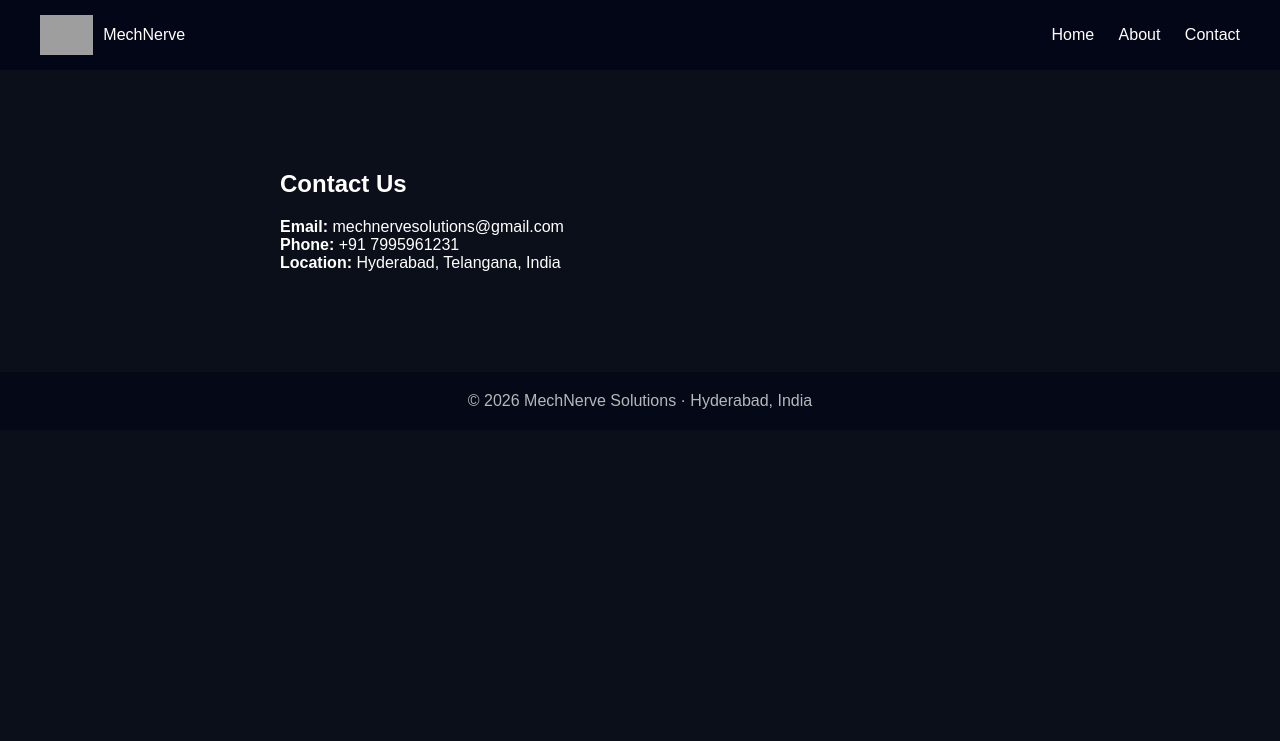
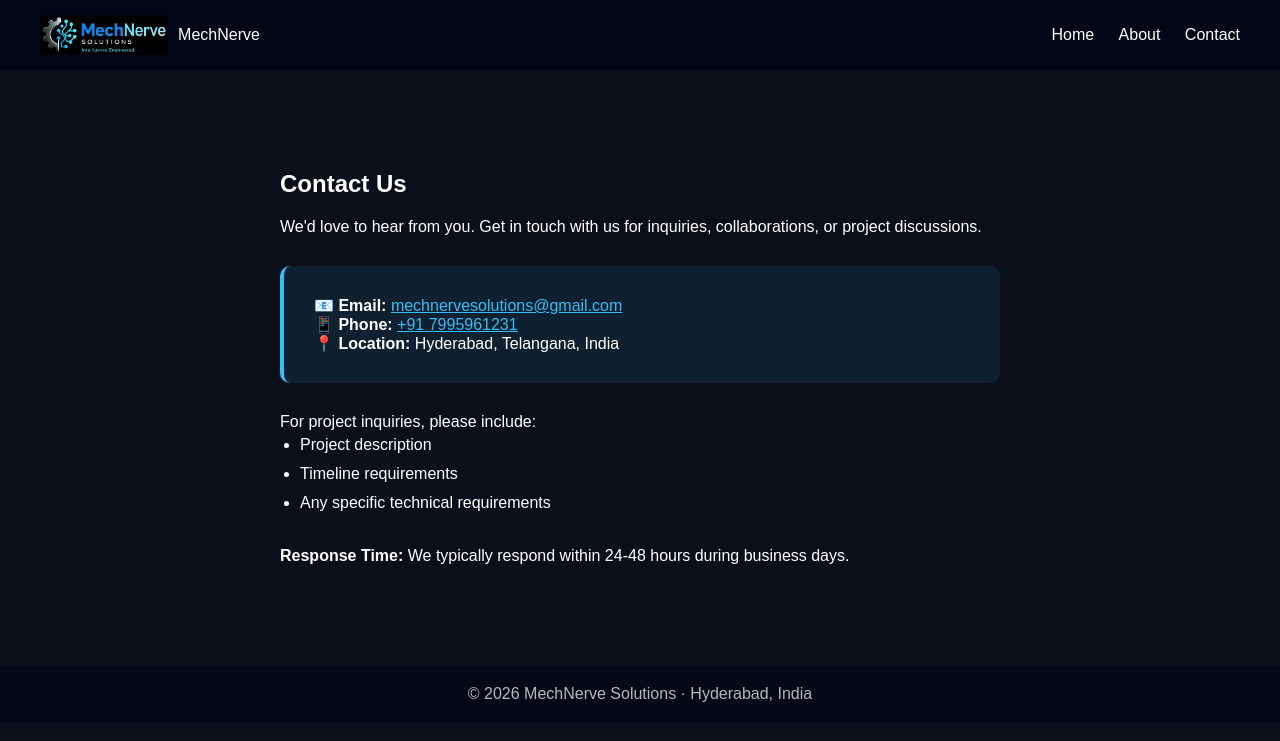
Before and after one commit to mechnerve/mechnerve-website, a Flask app: template templates/contact.html in a window 1280 px wide. Shown: the top 741 px of the page. Run offline with Flask 3, Linux system fonts and the light colour scheme; the template is opened without the code that fills it, so the values that code supplies are empty; grey boxes are pictures that could not be loaded.

Commit message:
Update contact.html

```diff
--- a/templates/contact.html
+++ b/templates/contact.html
@@ -4,13 +4,14 @@
     <meta charset="UTF-8">
     <title>Contact | MechNerve</title>
     <meta name="viewport" content="width=device-width, initial-scale=1.0">
-    <link rel="stylesheet" href="{{ url_for('static', filename='style.css') }}">
+    <meta name="description" content="Contact MechNerve Solutions for AI-powered mechanical engineering solutions">
+    <link rel="stylesheet" href="{{ url_for('static', filename='css/style.css') }}">
+    <link rel="icon" href="{{ url_for('static', filename='images/logo.png') }}" type="image/png">
 </head>
 <body>
-
     <header>
         <div class="logo-box">
-        <img src="{{ url_for('static', filename='logo.png') }}">
+            <img src="{{ url_for('static', filename='images/logo.png') }}" alt="MechNerve Logo">
             <span>MechNerve</span>
         </div>
         <nav>
@@ -22,15 +23,28 @@
 
     <section class="page">
         <h1>Contact Us</h1>
+        <p>We'd love to hear from you. Get in touch with us for inquiries, collaborations, or project discussions.</p>
 
-    <p><strong>Email:</strong> mechnervesolutions@gmail.com</p>
-    <p><strong>Phone:</strong> +91 7995961231</p>
-    <p><strong>Location:</strong> Hyderabad, Telangana, India</p>
+        <div style="background: rgba(56, 189, 248, 0.1); padding: 30px; border-radius: 10px; margin: 30px 0; border-left: 4px solid #38bdf8;">
+            <p><strong>📧 Email:</strong> <a href="mailto:mechnervesolutions@gmail.com" style="color: #38bdf8;">mechnervesolutions@gmail.com</a></p>
+            <p><strong>📱 Phone:</strong> <a href="tel:+917995961231" style="color: #38bdf8;">+91 7995961231</a></p>
+            <p><strong>📍 Location:</strong> Hyderabad, Telangana, India</p>
+        </div>
+
+        <p>For project inquiries, please include:</p>
+        <ul style="margin-left: 20px; line-height: 1.8;">
+            <li>Project description</li>
+            <li>Timeline requirements</li>
+            <li>Any specific technical requirements</li>
+        </ul>
+
+        <p style="margin-top: 30px;">
+            <strong>Response Time:</strong> We typically respond within 24-48 hours during business days.
+        </p>
     </section>
 
     <footer>
         © 2026 MechNerve Solutions · Hyderabad, India
     </footer>
-
 </body>
 </html>
```
Lines whose indentation alone changed are shown as unchanged.
